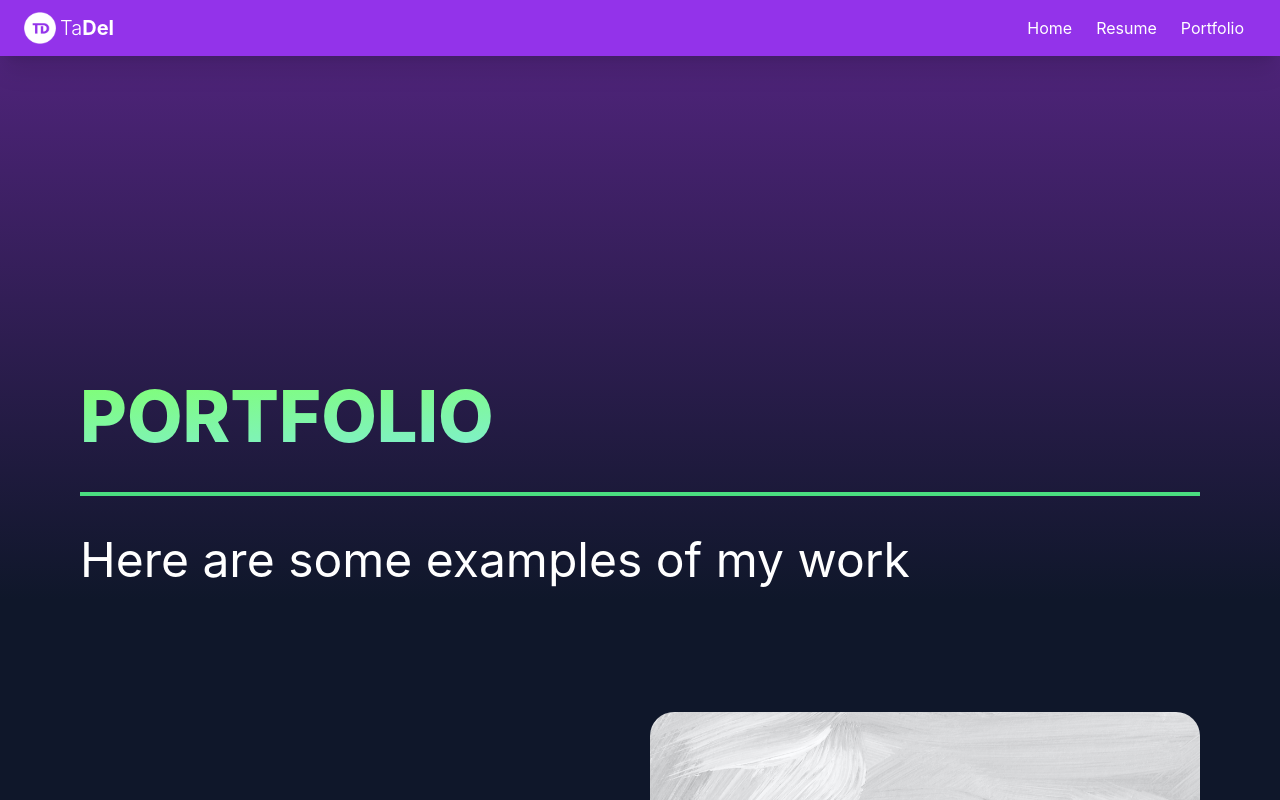
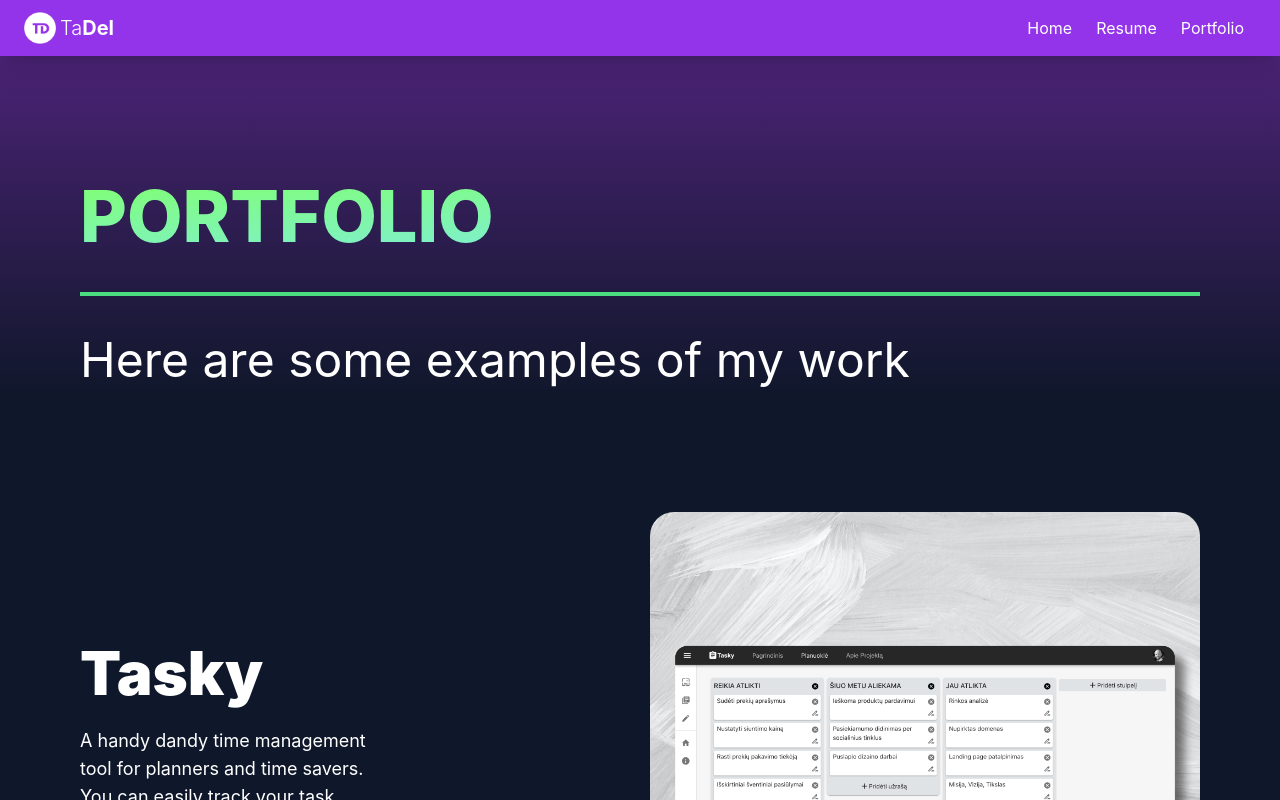
Before and after one commit to T4dam/naujas-portfolio, a Next.js app: page /portfolio in a window 1280 px wide. Shown: the top 800 px of the page. Built offline with nearby package versions, Linux system fonts and the light colour scheme.

Commit message:
fix margin

```diff
--- a/components/sections/portfolio/portfolio-hero.js
+++ b/components/sections/portfolio/portfolio-hero.js
@@ -3,16 +3,27 @@ import { motion } from 'framer-motion';
 
 const PorfolioHero = () => {
 	return (
-
-      <section className='bg-slate-900 h-[600px] bg-slate-900 h-[400px] bg-gradient-to-b from-[#552582] to-slate-900 -mt-14'>
-        <div className='container mx-auto  w-full h-full pt-14 flex justify-center items-end'>
-            <div className=' -mt-40 sm w-full max-w-6xl text-white flex flex-col gap-10 p-4'>
-              <motion.h2 initial={{y:-400}} animate={{y:0, delay: .12}} className='text-center sm:text-left text-4xl sm:text-5xl lg:text-6xl xl:text-7xl font-bold font-black font-bold font-black font-extrabold text-transparent bg-clip-text bg-gradient-to-br from-[#80ff72] to-[#7ee8fa]'>PORTFOLIO</motion.h2>
-              <div className='h-1 md:h-1 w-full bg-green-400'></div>
-              <motion.h3 initial={{x:-550}} animate={{x:0, delay: .12}} className='text-center md:text-left text-2xl sm:text-3xl lg:text-4xl xl:text-5xl '>Here are some examples of my work</motion.h3>
+		<section className="bg-slate-900 h-[400px] bg-slate-900 h-[400px] bg-gradient-to-b from-[#552582] to-slate-900 -mt-14">
+			<div className="container mx-auto  w-full h-full pt-14 flex justify-center items-end">
+				<div className=" -mt-40 sm w-full max-w-6xl text-white flex flex-col gap-10 p-4">
+					<motion.h2
+						initial={{ y: -400 }}
+						animate={{ y: 0, delay: 0.12 }}
+						className="text-center sm:text-left text-4xl sm:text-5xl lg:text-6xl xl:text-7xl font-bold font-black font-bold font-black font-extrabold text-transparent bg-clip-text bg-gradient-to-br from-[#80ff72] to-[#7ee8fa]"
+					>
+						PORTFOLIO
+					</motion.h2>
+					<div className="h-1 md:h-1 w-full bg-green-400"></div>
+					<motion.h3
+						initial={{ x: -550 }}
+						animate={{ x: 0, delay: 0.12 }}
+						className="text-center md:text-left text-2xl sm:text-3xl lg:text-4xl xl:text-5xl "
+					>
+						Here are some examples of my work
+					</motion.h3>
 				</div>
-            <div className='absolute bottom-3 w-full text-white'>
-          <div className='flex justify-center'>
+				<div className="absolute bottom-3 w-full text-white">
+					<div className="flex justify-center">
 						{/* <div className='flex items-center mr-1 sm:mr-3 scroll'>
             <svg xmlns="http://www.w3.org/2000/svg" className="animate-bounce w-5 h-5 sm:h-6 sm:w-6" fill="none" viewBox="0 0 24 24" stroke="currentColor" strokeWidth={2}>
   <path strokeLinecap="round" strokeLinejoin="round" d="M19 13l-7 7-7-7m14-8l-7 7-7-7" />
@@ -22,9 +33,8 @@ const PorfolioHero = () => {
 					</div>
 				</div>
 			</div>
+		</section>
+	);
+};
 
-      </section>
-  )
-}
-
-export default PorfolioHero
+export default PorfolioHero;
```
Lines whose indentation alone changed are shown as unchanged.
